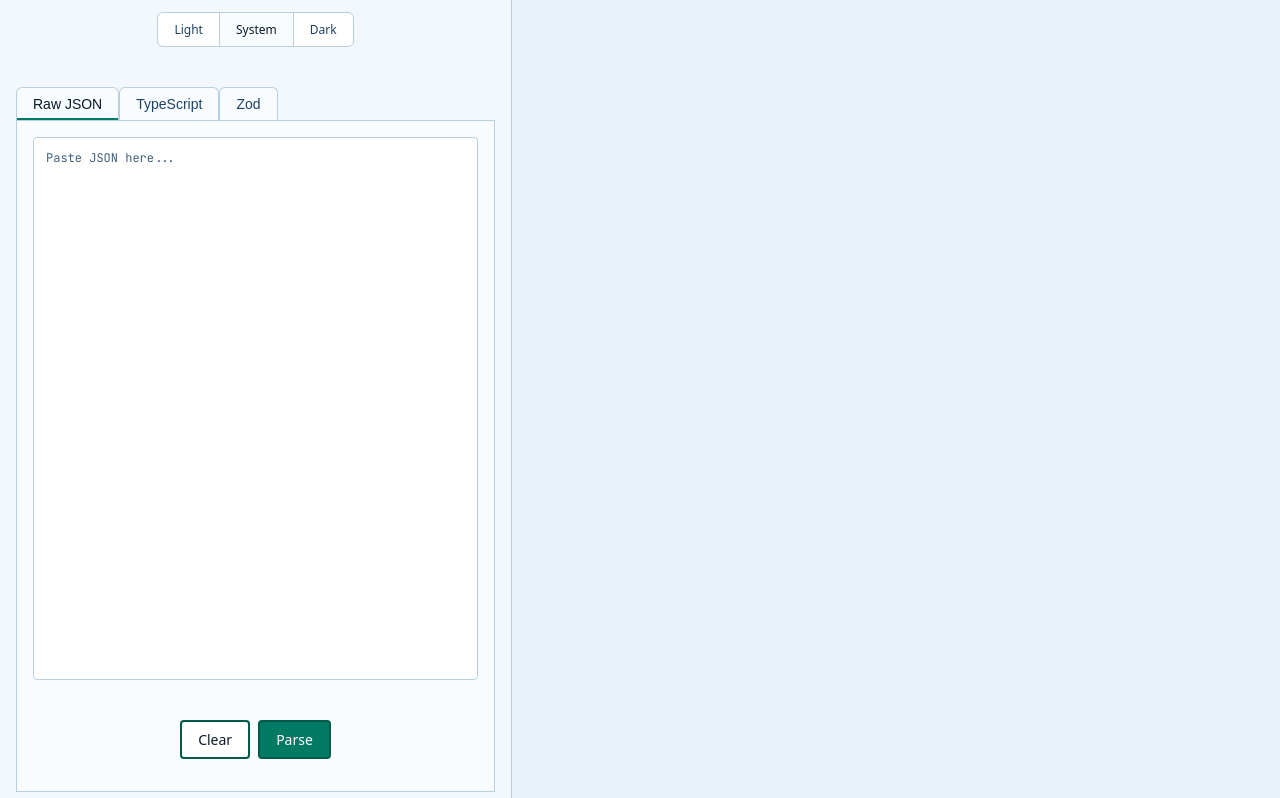
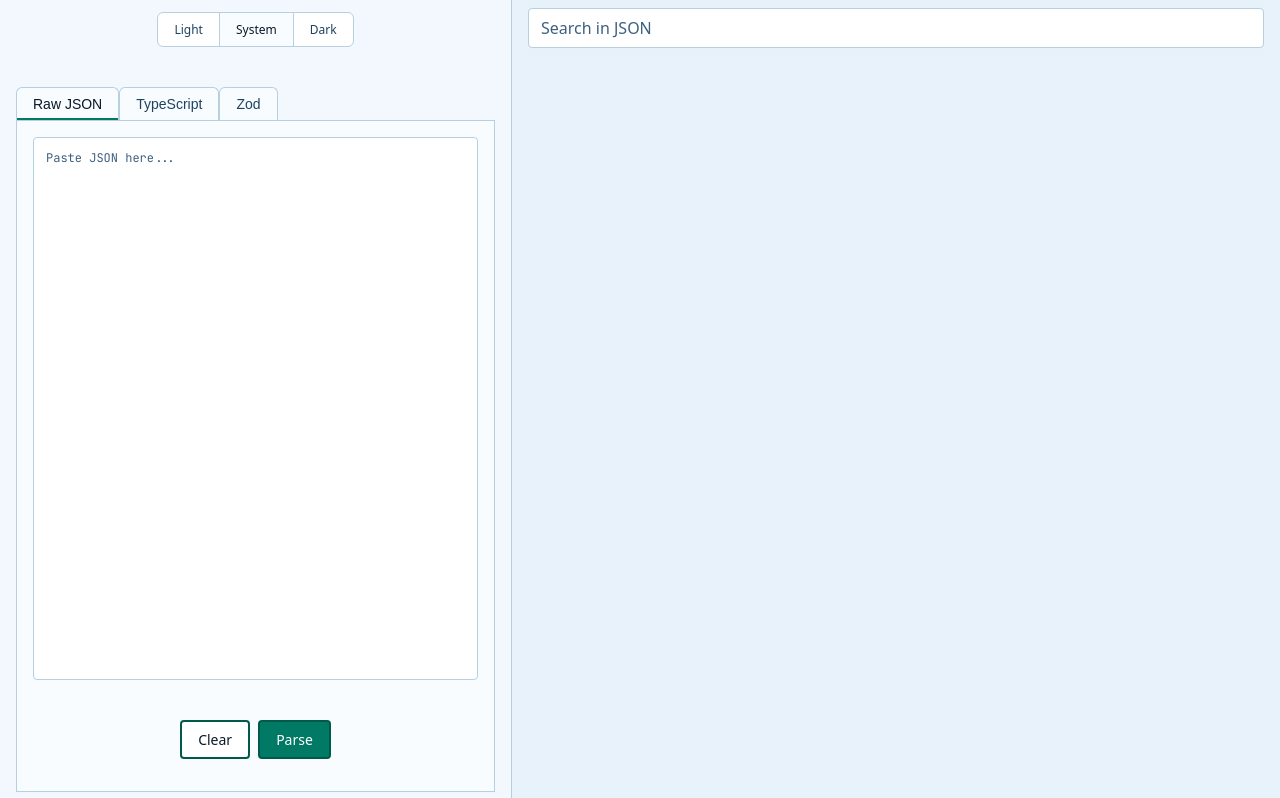
Before and after one commit to mattlayton1986/fathom, a Next.js app: page / in a window 1280 px wide. Built offline with nearby package versions, Linux system fonts and the light colour scheme.

Commit message:
feat(search): implement minimal SearchBar and styling

```diff
--- a/app/page.module.scss
+++ b/app/page.module.scss
@@ -26,7 +26,7 @@
   &-right {
     @include flex($direction: column);
     background-color: var(--color-canvas);
-    padding: var(--space-1) var(--space-4) var(--space-2);
+    padding: 0 var(--space-4) var(--space-2);
     overflow-y: auto;
     height: 100vh;
   }
--- a/app/page.tsx
+++ b/app/page.tsx
@@ -3,6 +3,7 @@
 import { useMemo } from 'react';
 import ThemeToggle from '@/components/ThemeToggle/ThemeToggle';
 import TabPanel from '@/components/TabPanel/TabPanel';
+import SearchBar from '@/components/SearchBar/SearchBar';
 import TreeView from '@/components/TreeView/TreeView';
 import { useAppState } from '@/hooks/useAppState';
 import { createTypeScriptSchema, createZodSchema } from '@/lib/schema-inference';
@@ -33,6 +34,7 @@ export default function Home() {
         />
       </div>
       <div className={styles["panel-right"]}>
+        <SearchBar />
         <TreeView
           dispatch={dispatch}
           tree={state.tree}
--- /dev/null
+++ b/components/SearchBar/SearchBar.module.scss
@@ -0,0 +1,49 @@
+.tree-search {
+  position: sticky;
+  top: 0;
+  z-index: 1;
+  display: flex;
+  align-items: center;
+  flex-shrink: 0;
+  gap: var(--space-2);
+  padding: var(--space-2) 0;
+  background-color: color-mix(in srgb,
+      var(--color-canvas) 88%,
+      transparent);
+
+  >label {
+    // visually hidden
+    position: absolute;
+    width: 1px;
+    height: 1px;
+    padding: 0;
+    margin: -1px;
+    overflow: hidden;
+    clip: rect(0, 0, 0, 0);
+    clip-path: inset(50%);
+    white-space: nowrap;
+    border: 0;
+  }
+
+  >input {
+    width: 100%;
+    min-width: 0;
+    box-sizing: border-box;
+    padding: var(--space-2) var(--space-3);
+    border: 1px solid var(--color-border);
+    border-radius: var(--border-radius);
+    background-color: var(--color-input);
+    color: var(--color-text-primary);
+    font-family: var(--font-ui);
+    font-size: var(--font-size-base);
+
+    &::placeholder {
+      color: var(--color-text-muted);
+    }
+
+    &:focus {
+      outline: 2px solid var(--color-accent);
+      outline-offset: 2px;
+    }
+  }
+}
--- /dev/null
+++ b/components/SearchBar/SearchBar.tsx
@@ -0,0 +1,21 @@
+'use client';
+
+import { useState } from 'react';
+import styles from './SearchBar.module.scss';
+
+export default function SearchBar() {
+  const [query, setQuery] = useState('');
+
+  return (
+    <div className={styles['tree-search']}>
+      <label htmlFor="tree-search">Search JSON</label>
+      <input
+        id="tree-search"
+        type="search"
+        value={query}
+        onChange={(event) => setQuery(event.target.value)}
+        placeholder="Search in JSON"
+      />
+    </div>
+  );
+}
--- a/components/TreeView/TreeView.module.scss
+++ b/components/TreeView/TreeView.module.scss
@@ -4,7 +4,4 @@
   @include flex($direction: column);
   background: var(--color-panel);
   padding: var(--space-4);
-
-  // TODO: remove when search bar is implemented
-  margin-top: 50px;
 }
```
